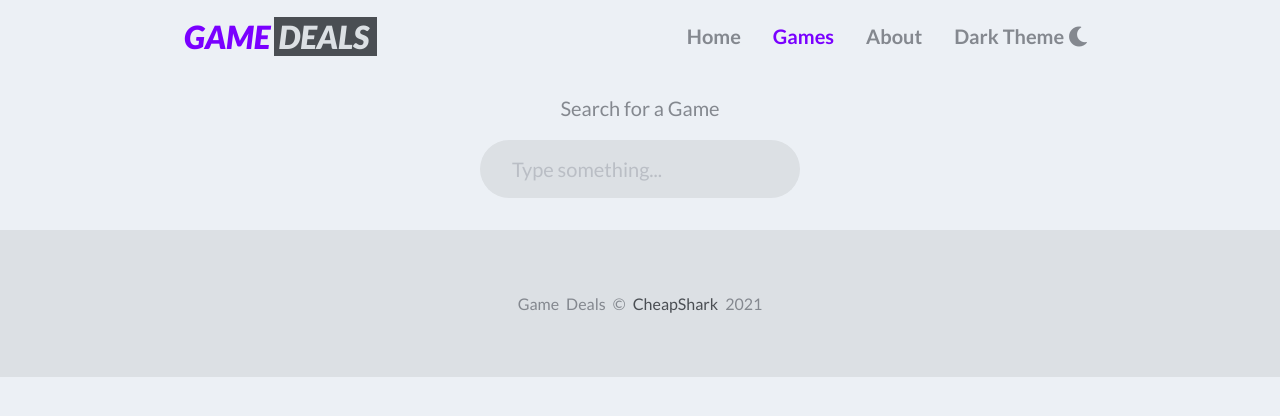
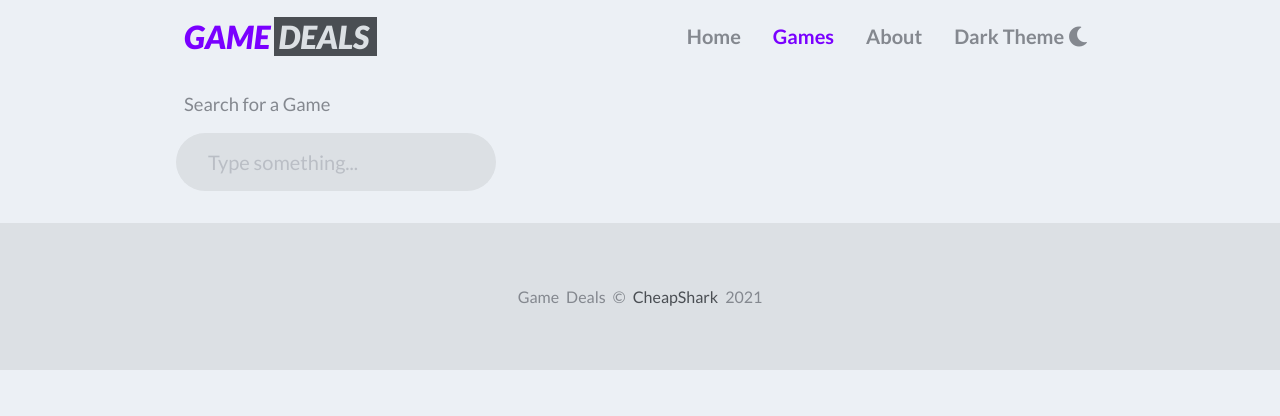
Before and after one commit to senboni/Game-Deals-Vue, a Vue app: page /games in a window 1280 px wide. Shown: the top 416 px of the page. Built offline with nearby package versions, Linux system fonts and the light colour scheme; the HTML template or start-up script is replaced by a standard one.

Commit message:
separated SearchBar into its own component

```diff
--- /dev/null
+++ b/src/components/games/SearchBar.vue
@@ -0,0 +1,131 @@
+<template>
+  	<label>Search for a Game</label>
+	<div class="search__input">
+		<input
+			@keyup.enter="submitSearch"
+			v-model="searchInput"
+			placeholder="Type something..."
+		/>
+		<button
+			@click="submitSearch"
+			v-if="inputValid"
+		>
+			<i class="fas fa-arrow-right"></i>
+		</button>
+	</div>
+</template>
+
+<script>
+export default {
+	name: 'SearchBar',
+	emits: ['submit-search'],
+	data() {
+		return {
+			searchInput: ""
+		}
+	},
+	methods: {
+		toggleInput() {
+			this.searchInput = !this.searchInput
+		},
+		submitSearch() {
+			if(this.inputValid === true) {
+				this.$emit('submit-search', this.searchInput)
+				this.searchInput = ""
+			}
+		}
+	},
+	computed: {
+		inputValid() {
+			return this.searchInput.length > 0
+		}
+	}
+}
+</script>
+
+<style scoped>
+label {
+	display: block;
+	text-align: center;
+	margin: 2em auto 1em auto;
+	font-size: 1.15rem;
+	font-weight: 400;
+	color: var(--clr-light__gray);
+}
+
+input {
+	display: block;
+	padding: 0.75em 1.5em;
+	z-index: 1;
+
+	width: 80vw;
+	max-width: 20rem;
+	border: 2px solid transparent;
+	border-radius: 999px;
+
+	background: var(--clr-dark__white);
+	color: var(--clr-gray);
+	font-size: 1.25rem;
+	font-weight: 600;
+}
+
+input:focus {
+	outline: none;
+	border: 2px solid var(--clr-silver);
+}
+
+input::placeholder {
+	font-weight: 400;
+	color: var(--clr-silver);
+}
+
+*[data-theme=dark] input:focus {
+	border: 2px solid #404144;
+}
+
+*[data-theme=dark] input::placeholder {
+	color: #404144;
+}
+
+.search__input {
+	display: flex;
+	justify-content: center;
+	align-items: center;
+}
+
+.search__input button {
+	height: 2.5em;
+	width: 2.5em;
+	border: none;
+	border-radius: 999px;
+	outline: none;
+	padding: 0.75rem;
+	margin-left: 0.25rem;
+
+	font-size: 1.25rem;
+	color: var(--clr-purple);
+	background: transparent;
+
+	animation: slideInSearch 0.3s ease-out;
+}
+
+button:hover {
+	cursor: pointer;
+	background: var(--clr-silver);
+}
+
+*[data-theme=dark] button:hover {
+	background: #404144;
+}
+
+@media (min-width: 760px) {
+	label {
+		text-align: inherit;
+		margin-left: 0.5rem;
+	}
+
+	.search__input {
+		justify-content: start;
+	}
+}
+</style>
--- a/src/views/Games.vue
+++ b/src/views/Games.vue
@@ -1,107 +1,30 @@
 <template>
-	<label @click="toggleInput">
-		Search for a Game
-	</label>
-	<div class="search__input">
-		<input v-model="searchInput" placeholder="Type something..." />
-		<button v-if="inputValid">
-			<i class="fas fa-arrow-right"></i>
-		</button>
-	</div>
+	<SearchBar @submit-search="submitSearch" />
 </template>
 
 <script>
+import SearchBar from '@/components/games/SearchBar'
+
 export default {
 	name: 'Games',
+	components: {
+		SearchBar
+	},
 	data() {
 		return {
 			searchInput: ''
 		}
 	},
-	mounted() {
-	},
 	methods: {
+		submitSearch() {
+			console.log('no')
+		}
 	},
 	computed: {
-		inputValid() {
-			return this.searchInput.length > 0
-		}
 	}
 }
 </script>
 
 <style scoped>
-label {
-	display: block;
-	text-align: center;
-	margin: 2em auto 1em auto;
-	font-size: 1.25rem;
-	font-weight: 400;
-	color: var(--clr-light__gray);
-}
 
-input {
-	display: block;
-	padding: 0.75em 1.5em;
-	z-index: 1;
-
-	width: 80vw;
-	max-width: 20rem;
-	border: 2px solid transparent;
-	border-radius: 999px;
-
-	background: var(--clr-dark__white);
-	color: var(--clr-gray);
-	font-size: 1.25rem;
-	font-weight: 600;
-}
-
-input:focus {
-	outline: none;
-	border: 2px solid var(--clr-silver);
-}
-
-input::placeholder {
-	font-weight: 400;
-	color: var(--clr-silver);
-}
-
-*[data-theme=dark] input:focus {
-	border: 2px solid #404144;
-}
-
-*[data-theme=dark] input::placeholder {
-	color: #404144;
-}
-
-.search__input {
-	display: flex;
-	justify-content: center;
-	align-items: center;
-}
-
-.search__input button {
-	height: 2.5em;
-	width: 2.5em;
-	border: none;
-	border-radius: 999px;
-	outline: none;
-	padding: 0.75rem;
-	margin-left: 0.25rem;
-
-	font-size: 1.25rem;
-	color: var(--clr-purple);
-	background: transparent;
-
-	animation: slideInSearch 0.3s ease-out;
-}
-
-button:hover {
-	cursor: pointer;
-	background: var(--clr-silver);
-}
-
-*[data-theme=dark] button:hover {
-	background: #404144;
-}
 </style>
```
